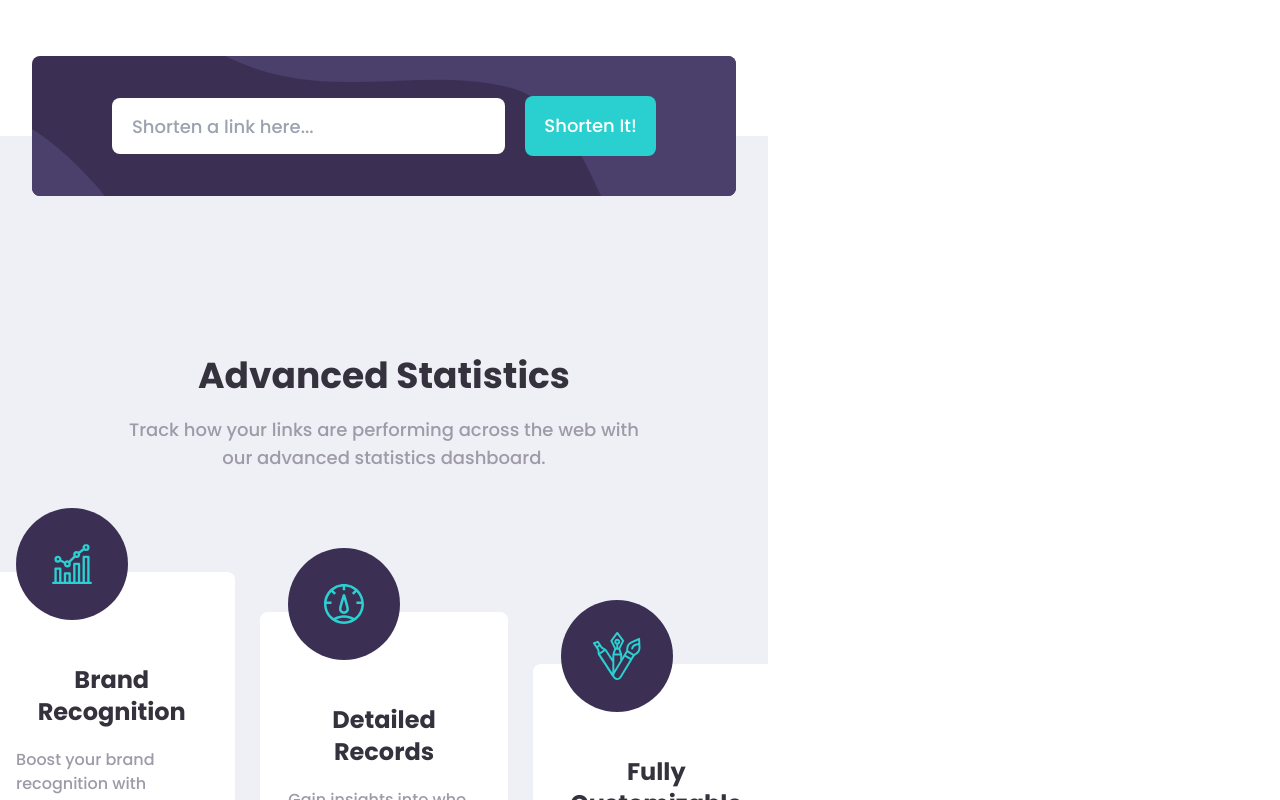
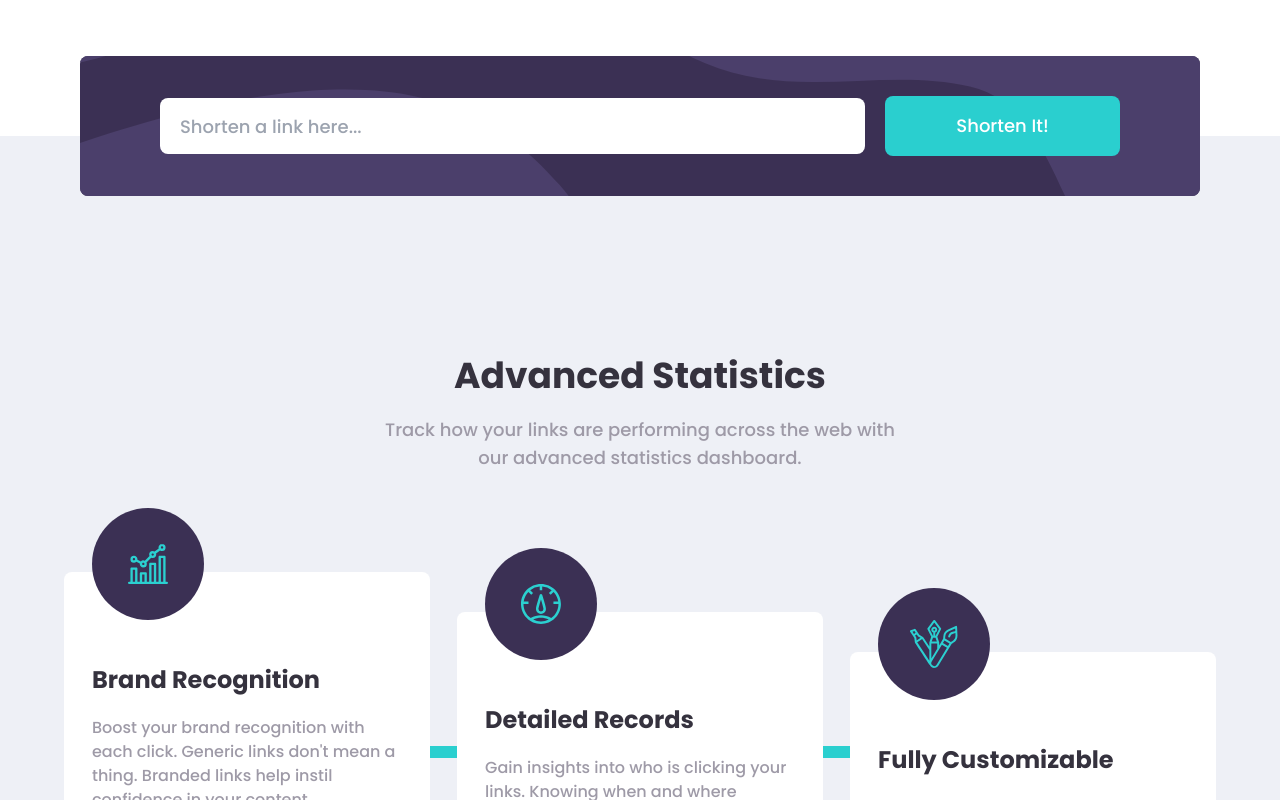
Before and after one commit to Efobi-Francis/shortly-app, a React (Vite) app: page / in a window 1280 px wide. Shown: the part 740-1540 px from the top of the page. Built offline with nearby package versions, Linux system fonts and the light colour scheme.

Commit message:
Update RootLayout.jsx

```diff
--- a/src/layouts/RootLayout.jsx
+++ b/src/layouts/RootLayout.jsx
@@ -13,7 +13,7 @@ export default function RootLayout() {
     <div className='font-poppins text-lg text-[hsl(257,7%,63%)] overflow-x-hidden'>
         <Header/>
 
-        <main className='container bg-[hsl(225,33%,95%)] mt-40 lg:mt-[22rem]'>
+        <main className='px-4 bg-[hsl(225,33%,95%)] mt-40 lg:mt-[22rem] lg:px-0'>
             <Form/>
             <MainContent/>
         </main>
```
